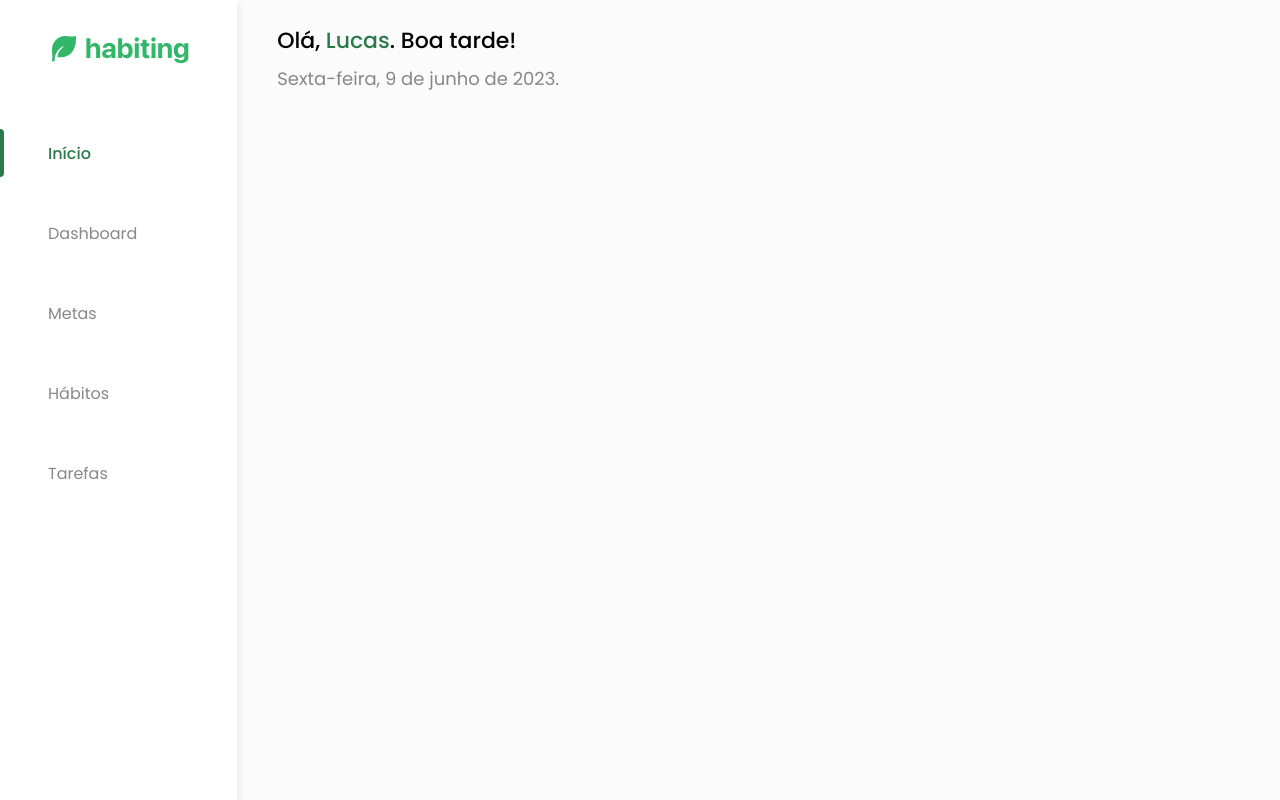
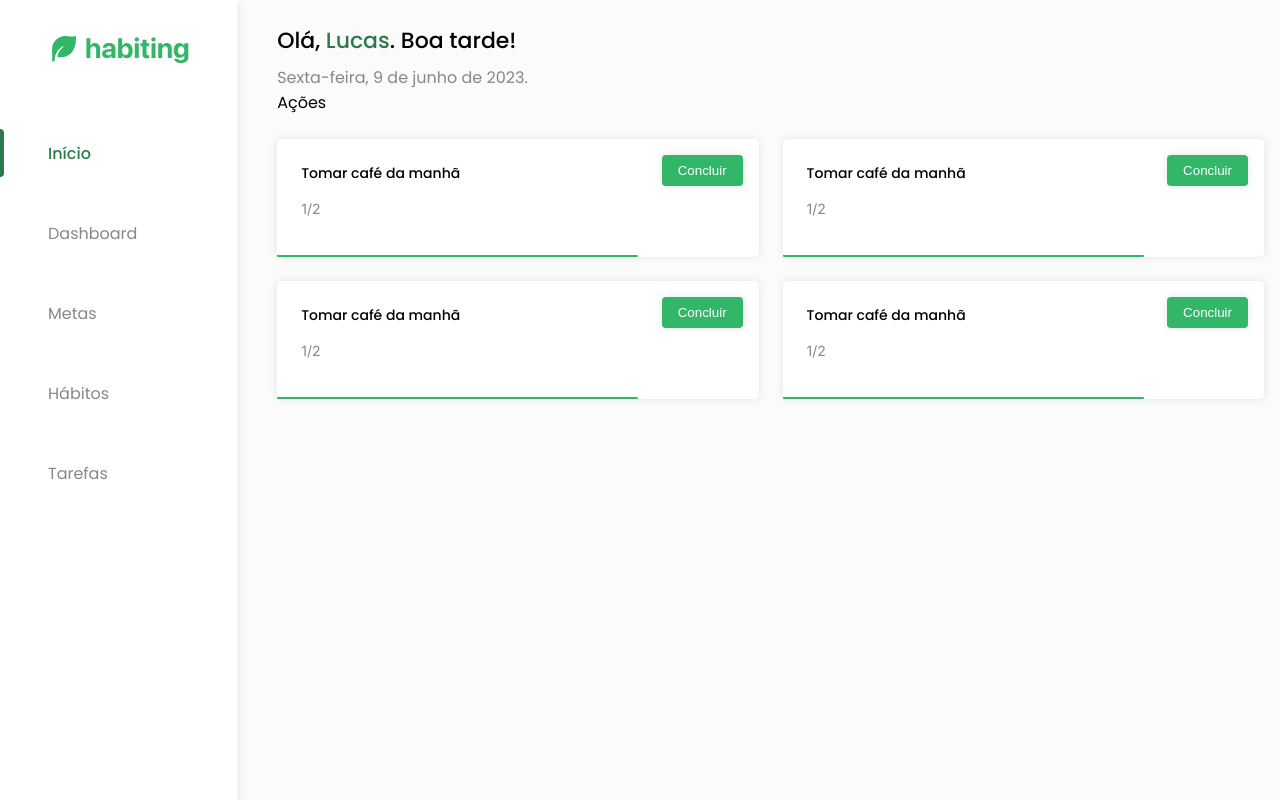
Before and after one commit to lucasgmelo/habiting, a Next.js app: page / in a window 1280 px wide. Built offline with nearby package versions, Linux system fonts and the light colour scheme; some icons are missing.

Commit message:
:sauropod: create progress card

```diff
--- a/src/components/Default/index.tsx
+++ b/src/components/Default/index.tsx
@@ -1,3 +1,4 @@
+import ProgressCard from "components/ProgressCard";
 import * as S from "./styles";
 
 const Default = () => (
@@ -6,6 +7,37 @@ const Default = () => (
       Olá, <span>Lucas</span>. Boa tarde!
     </S.Title>
     <S.Subtitle>Sexta-feira, 9 de junho de 2023.</S.Subtitle>
+    <S.ActionsTitle>Ações</S.ActionsTitle>
+    <S.Grid>
+      <ProgressCard
+        title="Tomar café da manhã"
+        progress="1"
+        total="2"
+        progressPercent="75"
+        buttonText="Concluir"
+      />
+      <ProgressCard
+        title="Tomar café da manhã"
+        progress="1"
+        total="2"
+        progressPercent="75"
+        buttonText="Concluir"
+      />
+      <ProgressCard
+        title="Tomar café da manhã"
+        progress="1"
+        total="2"
+        progressPercent="75"
+        buttonText="Concluir"
+      />
+      <ProgressCard
+        title="Tomar café da manhã"
+        progress="1"
+        total="2"
+        progressPercent="75"
+        buttonText="Concluir"
+      />
+    </S.Grid>
   </S.Wrapper>
 );
 
--- a/src/components/Default/styles.ts
+++ b/src/components/Default/styles.ts
@@ -11,3 +11,16 @@ export const Title = styled.h1`
 `;
 
 export const Subtitle = styled.h3``;
+
+export const ActionsTitle = styled.h4`
+  font-size: ${({ theme }) => theme.font.sizes.medium};
+  font-weight: 400;
+`;
+
+export const Grid = styled.div`
+  display: grid;
+  grid-gap: 24px;
+  grid-template-columns: 1fr 1fr;
+
+  margin-top: 24px;
+`;
--- a/src/components/Logo/index.tsx
+++ b/src/components/Logo/index.tsx
@@ -6,7 +6,7 @@ const Logo = () => (
     fill="none"
     xmlns="http://www.w3.org/2000/svg"
   >
-    <g clip-path="url(#clip0_28_559)">
+    <g clipPath="url(#clip0_28_559)">
       <path
         d="M28 4V6.66667C28 19.5027 20.836 25.3333 12 25.3333H9.464C9.74667 21.3173 10.9973 18.8867 14.2613 15.9987C15.8667 14.5787 15.7307 13.7587 14.94 14.2293C9.49467 17.4693 6.79067 21.848 6.67067 28.84L6.66667 29.3333H4C4 27.516 4.15467 25.8667 4.46133 24.3573C4.15467 22.632 4 20.2907 4 17.3333C4 9.96933 9.96933 4 17.3333 4C20 4 22.6667 5.33333 28 4Z"
         fill="#32B768"
@@ -32,7 +32,7 @@ export const IconLogo = () => (
     fill="none"
     xmlns="http://www.w3.org/2000/svg"
   >
-    <g clip-path="url(#clip0_1_60)">
+    <g clipPath="url(#clip0_1_60)">
       <path
         d="M21 3V5C21 14.627 15.627 19 9 19H7.098C7.31 15.988 8.248 14.165 10.696 11.999C11.9 10.934 11.798 10.319 11.205 10.672C7.121 13.102 5.093 16.386 5.003 21.63L5 22H3C3 20.637 3.116 19.4 3.346 18.268C3.116 16.974 3 15.218 3 13C3 7.477 7.477 3 13 3C15 3 17 4 21 3Z"
         fill="#32B768"
--- a/src/components/Main/styles.ts
+++ /dev/null
@@ -1,5 +0,0 @@
-import styled from "styled-components";
-
-export const Wrapper = styled.main`
-  background-color: ${({ theme }) => theme.colors.mainBg};
-`;
--- /dev/null
+++ b/src/components/ProgressCard/index.tsx
@@ -0,0 +1,28 @@
+import { FC } from "react";
+import * as S from "./styles";
+
+interface ProgressCardI {
+  title: string;
+  total: string;
+  progressPercent?: string;
+  progress?: string;
+  buttonText: string;
+}
+
+const ProgressCard: FC<ProgressCardI> = ({
+  title,
+  total,
+  buttonText,
+  progress = "0",
+  progressPercent = "0",
+}) => (
+  <S.Wrapper progress={progressPercent}>
+    <S.Title>{title}</S.Title>
+    <S.Progress>
+      {progress}/{total}
+    </S.Progress>
+    <S.Button>{buttonText}</S.Button>
+  </S.Wrapper>
+);
+
+export default ProgressCard;
--- /dev/null
+++ b/src/components/ProgressCard/styles.ts
@@ -0,0 +1,59 @@
+import styled from "styled-components";
+
+export const Wrapper = styled.div<{ progress?: string }>`
+  padding: 24px;
+
+  position: relative;
+  width: 100%;
+
+  background: ${({ theme }) => theme.colors.white};
+  box-shadow: ${({ theme }) => theme.shadows.main};
+
+  border-radius: 5px;
+
+  &::after {
+    content: "";
+    position: absolute;
+
+    bottom: 0;
+    left: 0;
+
+    height: 2px;
+    width: ${({ progress }) => `${progress}%`};
+
+    background: ${({ theme }) => theme.colors.primary};
+    border-radius: 0 5px 5px 5px;
+  }
+`;
+
+export const Title = styled.h4`
+  font-weight: 500;
+  font-size: ${({ theme }) => theme.font.sizes.small};
+
+  margin: 0;
+`;
+
+export const Progress = styled.p`
+  font-family: "Inter", sans-serif;
+  font-weight: 400;
+
+  font-size: ${({ theme }) => theme.font.sizes.small};
+  color: ${({ theme }) => theme.colors.gray};
+
+  margin: 16px 0;
+`;
+
+export const Button = styled.button`
+  color: ${({ theme }) => theme.colors.white};
+  background: ${({ theme }) => theme.colors.primary};
+  box-shadow: ${({ theme }) => theme.shadows.main};
+  border-radius: 4px;
+
+  border: none;
+  padding: 8px 16px;
+  cursor: pointer;
+
+  position: absolute;
+  right: 16px;
+  top: 16px;
+`;
--- a/src/pages/_app.tsx
+++ b/src/pages/_app.tsx
@@ -9,7 +9,7 @@ function App({ Component, pageProps }: AppProps) {
   return (
     <ThemeProvider theme={theme}>
       <Head>
-        <title>Habiting</title>
+        <title>habiting</title>
         <link rel="shortcut icon" href="/img/leaf-fill.svg" />
         <link rel="apple-touch-icon" href="/img/leaf-fill.svg" />
         <link rel="manifest" href="/manifest.json" />
--- a/src/styles/global.ts
+++ b/src/styles/global.ts
@@ -40,7 +40,7 @@ const GlobalStyles = createGlobalStyle`
 
     h3 {
       font-weight: 400;
-      font-size: 18px;
+      font-size: ${theme.font.sizes.medium};
       color: ${theme.colors.gray};
     }
   `}
```
Also changed, not shown: src/components/Main/index.tsx (deleted, +0 -9 lines), src/components/Main/stories.tsx (deleted, +0 -19 lines), src/components/Main/test.tsx (deleted, +0 -21 lines), src/components/ProgressCard/test.tsx (added, +13 -0 lines), 2 other files (tests, documents, lock files or other folders).
